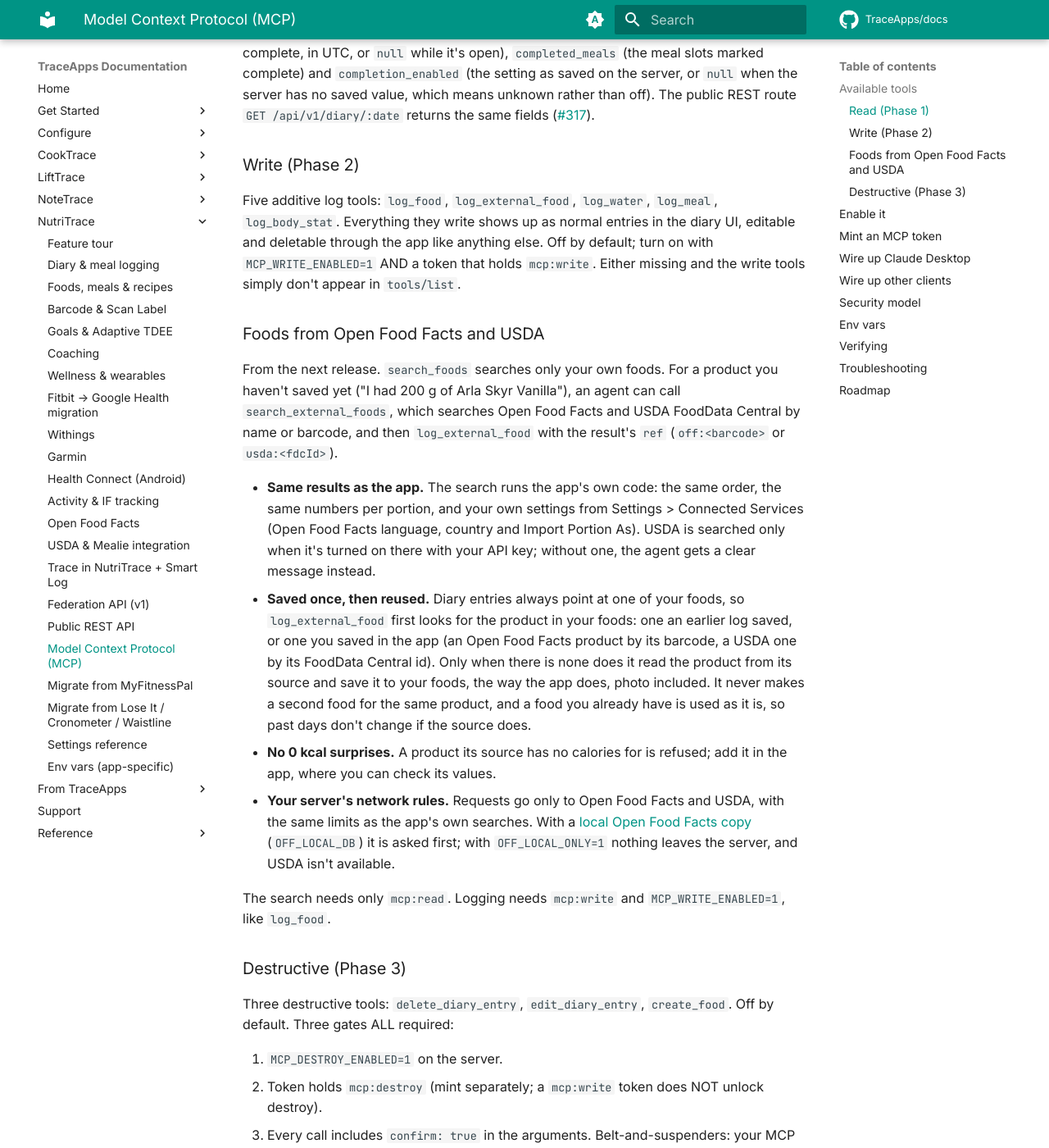
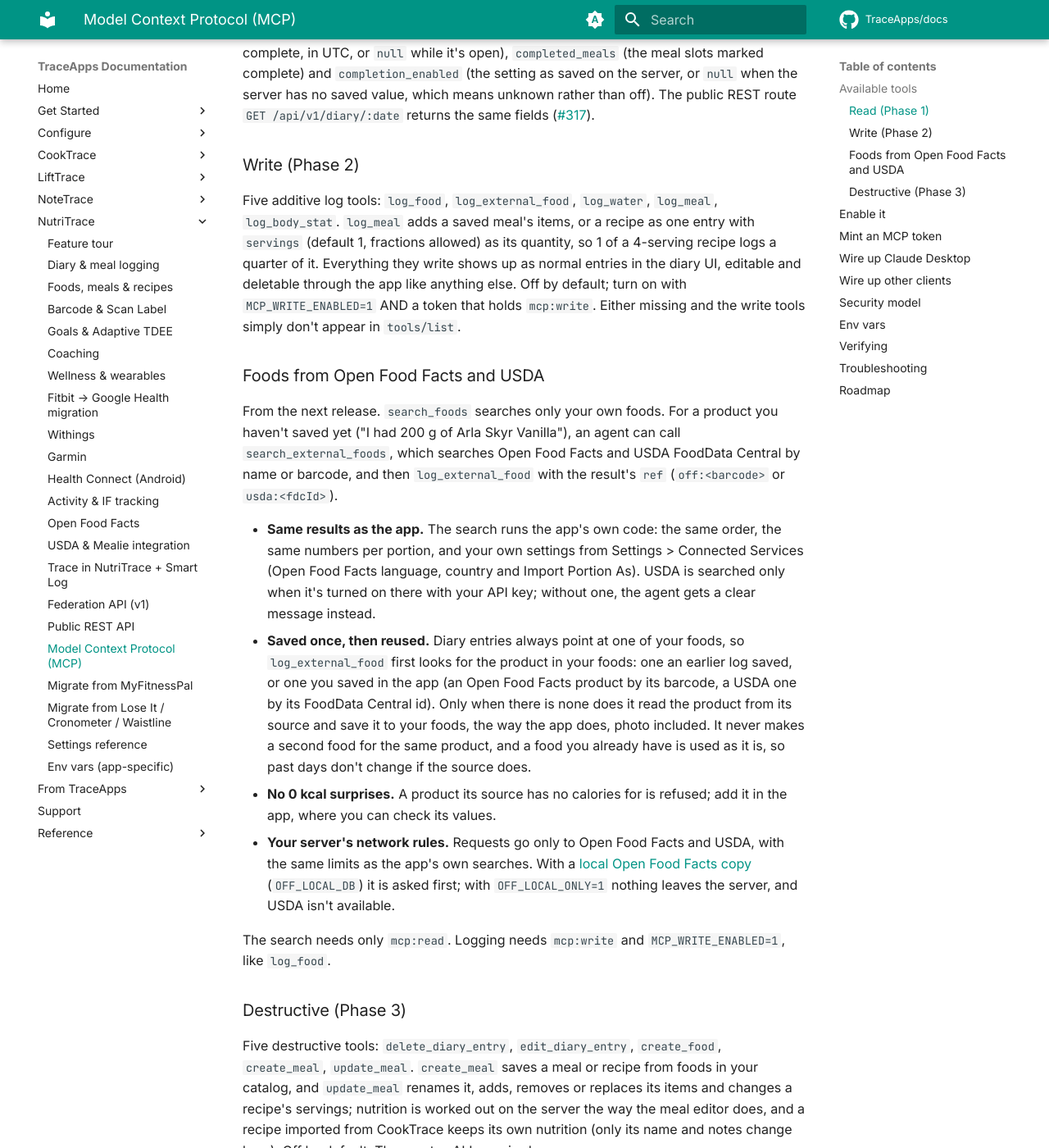
Before and after one commit to TraceApps/docs, an MkDocs documentation site: the page built from docs/nutritrace/mcp.md, in a window 1280 px wide and 1400 px high, scrolled down 908 px. Shown: the whole window at 82% size. Built offline with MkDocs 1.6.1 and Material for MkDocs 9.7.7, drawn with Linux system fonts in a browser that asks for light colours; comment, search, counter and statistics services are not loaded; some of the changed text lies outside the part shown.

Commit message:
nutritrace: MCP create_meal, update_meal and recipes in log_meal (nutritrace#331)

```diff
--- a/docs/nutritrace/mcp.md
+++ b/docs/nutritrace/mcp.md
@@ -18,7 +18,7 @@ From the next release, `list_diary_entries` also returns the day's completion ma
 
 ### Write (Phase 2)
 
-Five additive log tools: `log_food`, `log_external_food`, `log_water`, `log_meal`, `log_body_stat`. Everything they write shows up as normal entries in the diary UI, editable and deletable through the app like anything else. Off by default; turn on with `MCP_WRITE_ENABLED=1` AND a token that holds `mcp:write`. Either missing and the write tools simply don't appear in `tools/list`.
+Five additive log tools: `log_food`, `log_external_food`, `log_water`, `log_meal`, `log_body_stat`. `log_meal` adds a saved meal's items, or a recipe as one entry with `servings` (default 1, fractions allowed) as its quantity, so 1 of a 4-serving recipe logs a quarter of it. Everything they write shows up as normal entries in the diary UI, editable and deletable through the app like anything else. Off by default; turn on with `MCP_WRITE_ENABLED=1` AND a token that holds `mcp:write`. Either missing and the write tools simply don't appear in `tools/list`.
 
 ### Foods from Open Food Facts and USDA
 
@@ -33,7 +33,7 @@ The search needs only `mcp:read`. Logging needs `mcp:write` and `MCP_WRITE_ENABL
 
 ### Destructive (Phase 3)
 
-Three destructive tools: `delete_diary_entry`, `edit_diary_entry`, `create_food`. Off by default. Three gates ALL required:
+Five destructive tools: `delete_diary_entry`, `edit_diary_entry`, `create_food`, `create_meal`, `update_meal`. `create_meal` saves a meal or recipe from foods in your catalog, and `update_meal` renames it, adds, removes or replaces its items and changes a recipe's servings; nutrition is worked out on the server the way the meal editor does, and a recipe imported from CookTrace keeps its own nutrition (only its name and notes change here). Off by default. Three gates ALL required:
 
 1. `MCP_DESTROY_ENABLED=1` on the server.
 2. Token holds `mcp:destroy` (mint separately; a `mcp:write` token does NOT unlock destroy).
@@ -113,7 +113,7 @@ The transport is standard MCP Streamable HTTP (single POST endpoint). Any client
 |---|---|---|
 | `MCP_ENABLED` | `0` | Set to `1` to expose `/api/mcp`. |
 | `MCP_WRITE_ENABLED` | `0` | Set to `1` to allow write tools (`log_food`, `log_external_food`, `log_water`, `log_meal`, `log_body_stat`) to be registered. Also requires the calling token to hold `mcp:write`. |
-| `MCP_DESTROY_ENABLED` | `0` | Set to `1` to allow destructive tools (`delete_diary_entry`, `edit_diary_entry`, `create_food`) to be registered. Also requires the calling token to hold `mcp:destroy` AND every call to include `confirm: true`. |
+| `MCP_DESTROY_ENABLED` | `0` | Set to `1` to allow destructive tools (`delete_diary_entry`, `edit_diary_entry`, `create_food`, `create_meal`, `update_meal`) to be registered. Also requires the calling token to hold `mcp:destroy` AND every call to include `confirm: true`. |
 | `ALLOWED_ORIGINS` | (empty) | Comma-separated list of origins that browser-based MCP clients may use. Server-to-server clients (no Origin header) always pass. Leave empty unless you're specifically using the MCP Inspector in a browser. |
 
 ## Verifying
```
Also changed, not shown: docs/nutritrace/env-vars.md (+1 -1 lines), docs/nutritrace/public-api.md (+2 -2 lines).
